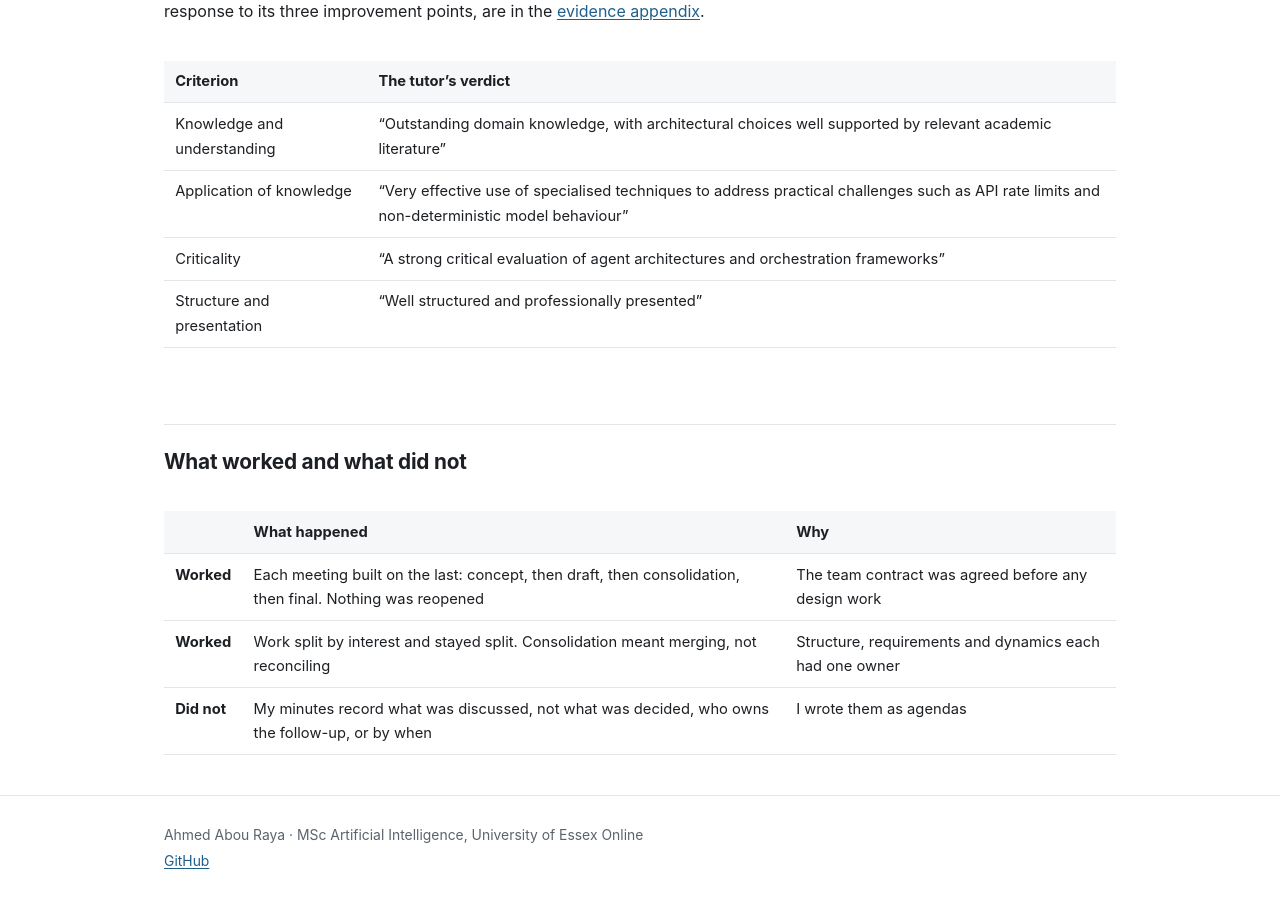
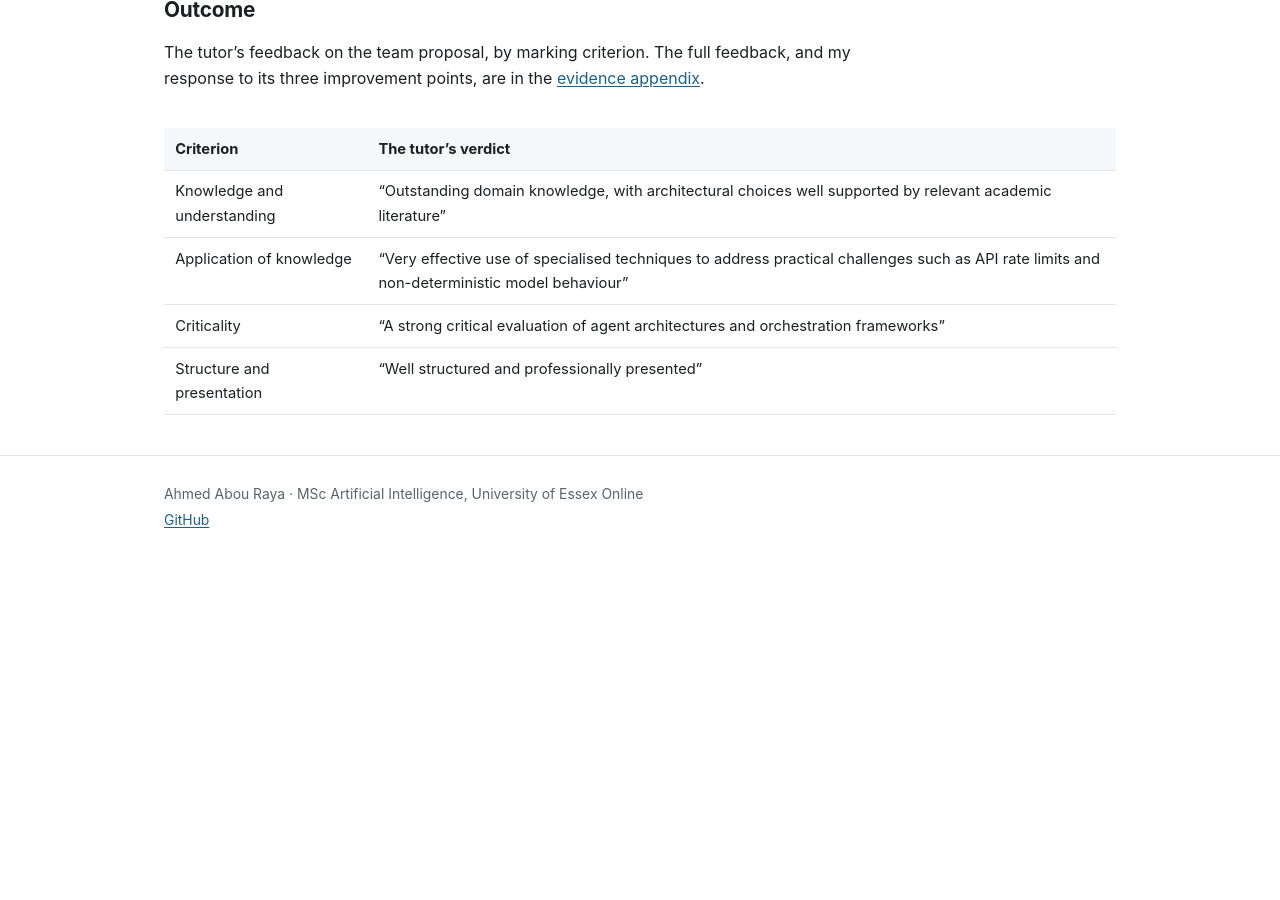
Before and after one commit to aabouraya/msc-ai-portfolio, a Jekyll site: the page built from modules/intelligent-agents/team.md, in a window 1280 px wide and 900 px high, scrolled down 2896 px. Built offline with Jekyll 4.4.1, drawn with Linux system fonts in a browser that asks for light colours; after the commit the page ends 3455 px from its top, so only the background shows below that; some of the changed text lies outside the part shown.

Commit message:
Team: fold the useful 'what worked' point into the contract table; drop the section
Co-Authored-By: Claude Opus 5.5 <noreply@anthropic.com>

```diff
--- a/modules/intelligent-agents/team.md
+++ b/modules/intelligent-agents/team.md
@@ -100,15 +101,3 @@ feedback, and my response to its three improvement points, are in the
 | Structure and presentation | "Well structured and professionally presented" |
 
 </div>
-
-## What worked and what did not
-
-<div class="wide" markdown="1">
-
-| | What happened | Why |
-| --- | --- | --- |
-| **Worked** | Each meeting built on the last: concept, then draft, then consolidation, then final. Nothing was reopened | The team contract was agreed before any design work |
-| **Worked** | Work split by interest and stayed split. Consolidation meant merging, not reconciling | Structure, requirements and dynamics each had one owner |
-| **Did not** | My minutes record what was discussed, not what was decided, who owns the follow-up, or by when | I wrote them as agendas |
-
-</div>
```
Also changed, not shown: other parts of modules/intelligent-agents/team.md (+1 -0 lines), modules/intelligent-agents/reflection.md (+1 -1 lines).
